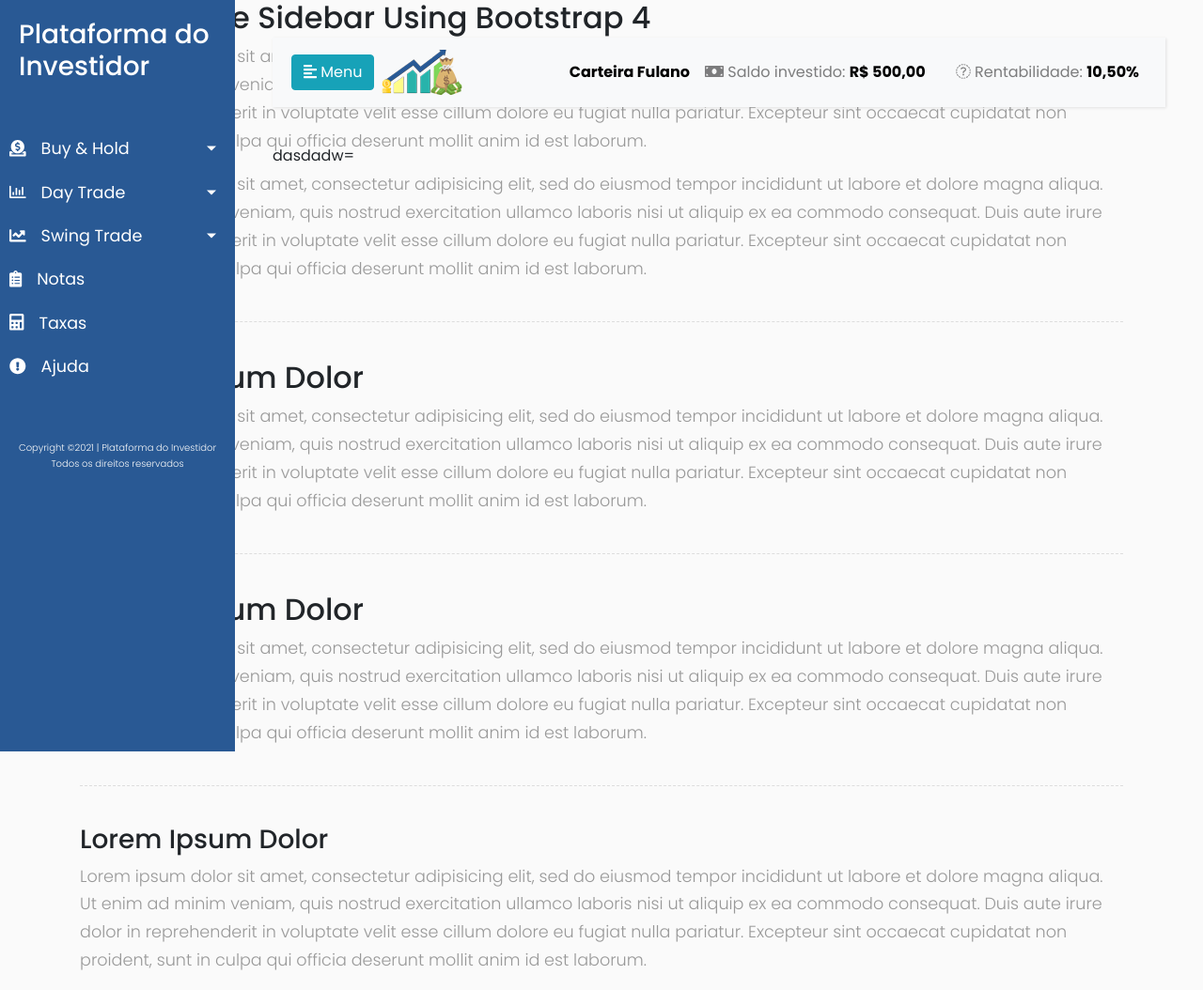
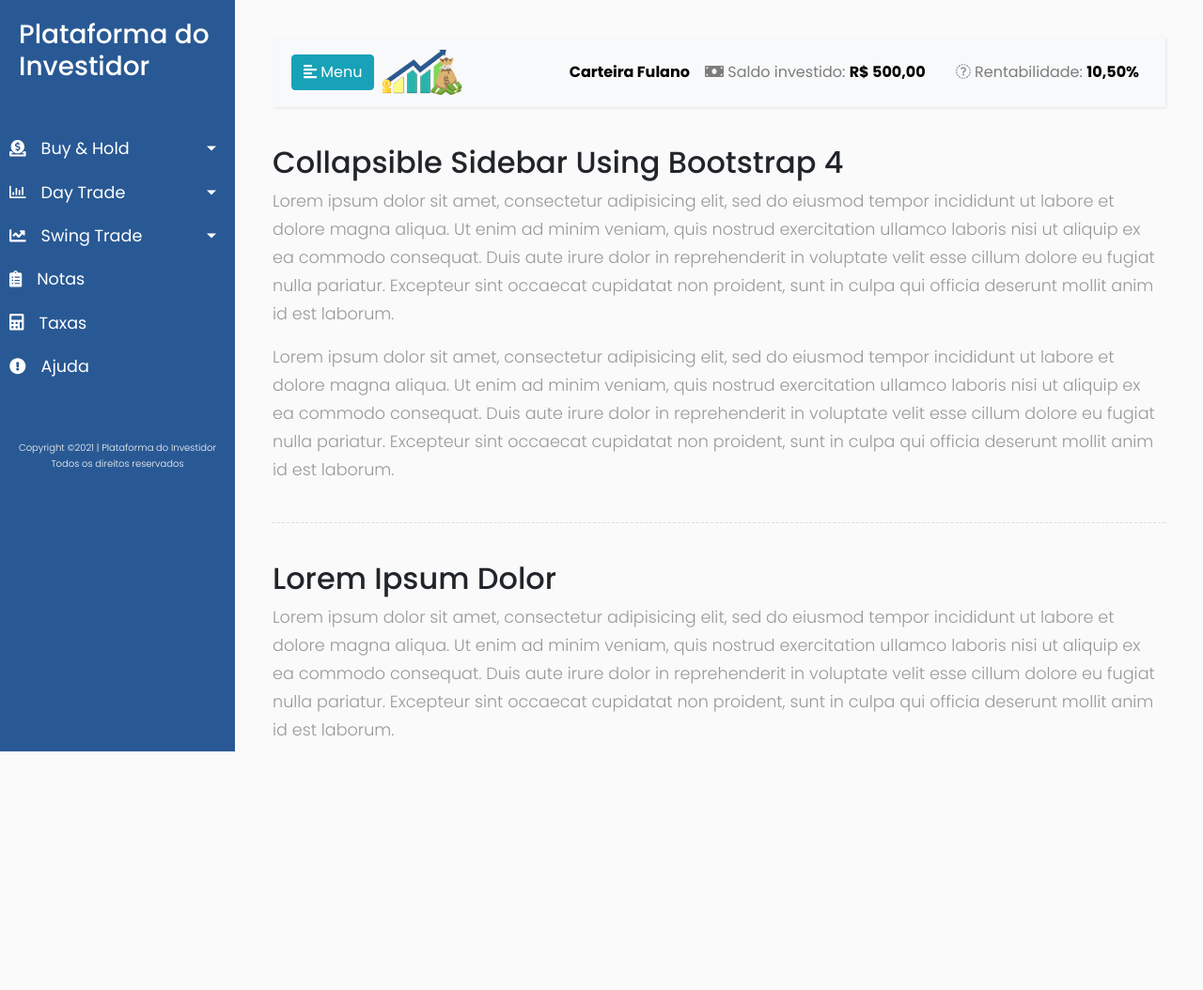
Before and after one commit to plataformadoinvestidor/plataformadoinvestidor, a Django app: page /painelusuario/ in a window 1280 px wide. Shown: the whole page at 94% size. After the commit the page ends 800 px from the top, so only its background shows below. Run offline with Django 3.2, Linux system fonts and the light colour scheme; some libraries are stand-ins or nearby versions.

Commit message:
Alteração do arquivo header.html

```diff
--- a/plataformadoinvestidor/home/templates/header.html
+++ b/plataformadoinvestidor/home/templates/header.html
@@ -134,8 +134,13 @@
                     </div>
                 </div>
             </nav>
-dasdadw=
-          </div>
+    {% block content %}
+    <!--CONTEUDO QUE VAI APARECER NA SUAS PAGINAS--> -->
+
+    {% endblock content %}
+
+
+
     </div>
 
     <!-- jQuery CDN - Slim version (=without AJAX) -->
@@ -162,9 +167,7 @@ dasdadw=
     </script>
 
 
-  <div class="container">
-    {% block content %}{% endblock content %}
-  </div>
+
 
 
 
```
